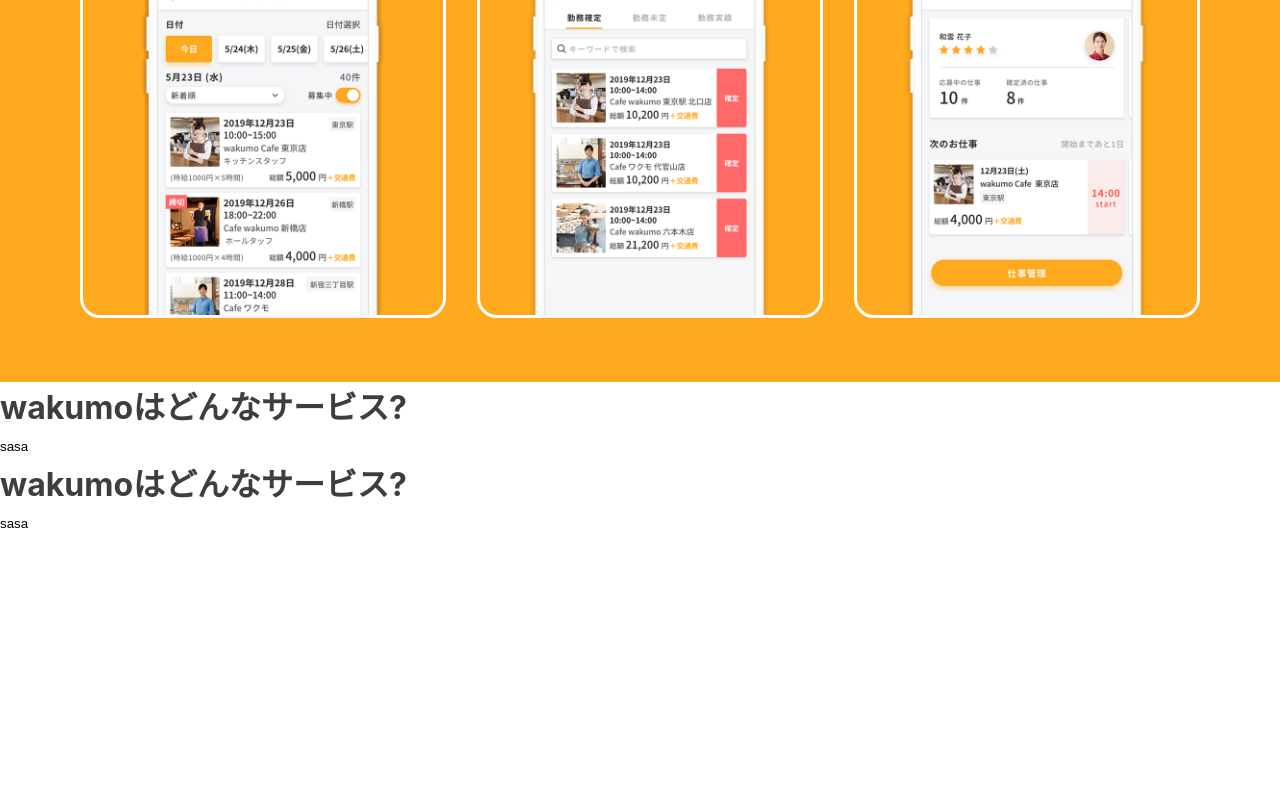
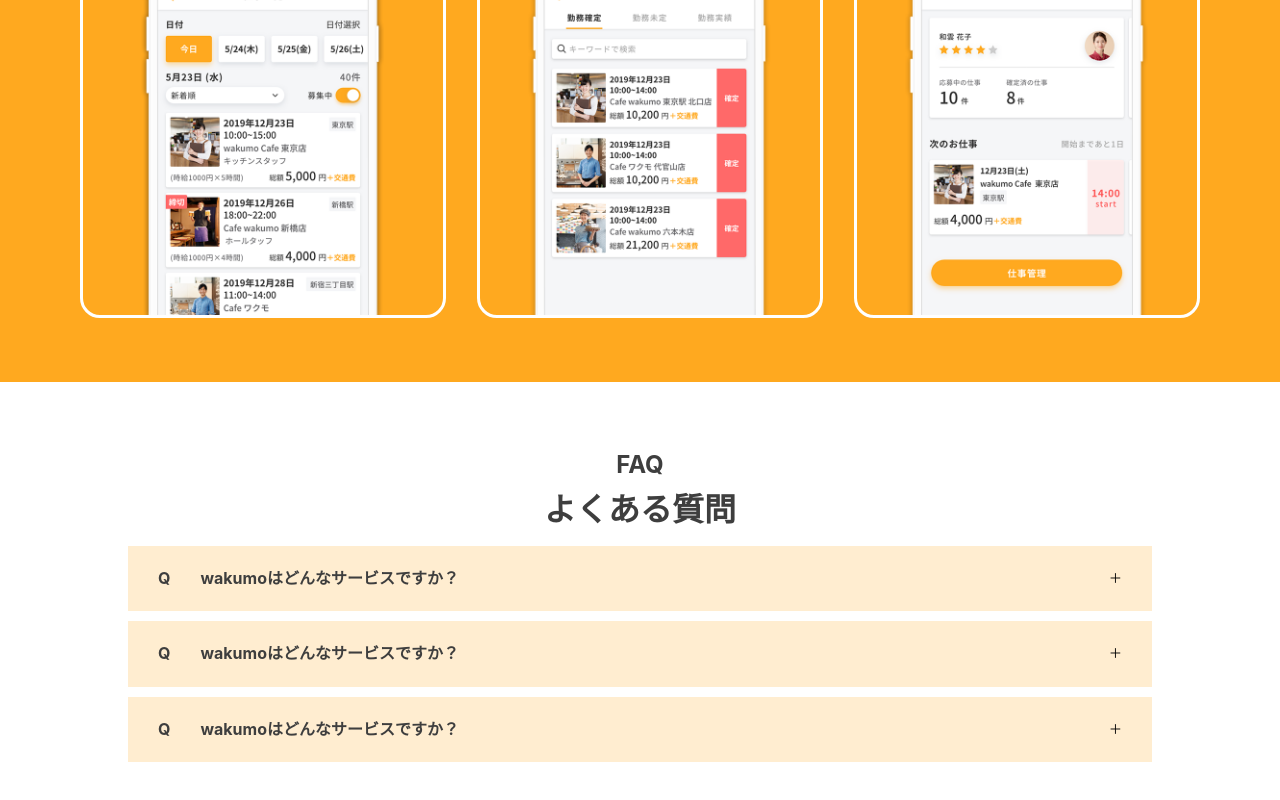
Before and after one commit to kotobuki562/wakumo, a plain HTML site: page index.html in a window 1280 px wide. Shown: the part 2382-3182 px from the top of the page. Before the commit the page ends 2918 px from the top, so only its background shows below. Drawn offline with Linux system fonts and the light colour scheme.

Commit message:
#2コミット

```diff
--- a/index.js
+++ b/JavaScripts/index.js
@@ -2,10 +2,10 @@ function nav() {
   const button = document.getElementById("button");
   button.addEventListener("click", (e) => {
     const A = document.getElementById("A");
-    if (A.getAttribute("style") == "display:block;") {
+    if (A.getAttribute("style") == "display:block; display: flex;") {
       A.removeAttribute("style", "display:block;");
     } else {
-      A.setAttribute("style", "display:block;");
+      A.setAttribute("style", "display:block; display: flex;");
     }
     e.preventDefault();
   });
--- a/index.html
+++ b/index.html
@@ -7,7 +7,7 @@
   <link rel="stylesheet" href="reset.css">
   <link rel="stylesheet" href="style.css">
   <link rel="stylesheet" href="background.css">
-  <script src="index.js"></script>
+  <script src="JavaScripts/index.js"></script>
   <!-- <link rel="stylesheet" href="https://maxcdn.bootstrapcdn.com/bootstrap/3.3.7/css/bootstrap.min.css"> -->
   <title>Document</title>
 </head>
@@ -88,13 +88,38 @@
       </div>
     </div>
     <div class="q-and-a">
-      <div class="Q">
-        <h1 id="Q">wakumoはどんなサービス?</h1>
-        <button id="button" type="submit" value="btn">sasa</button>
-        <h1 class="A" id="A">wakumo</h1>
-        <h1 id="Q">wakumoはどんなサービス?</h1>
-        <button id="button" type="submit" value="btn">sasa</button>
-        <h1 class="A" id="A">wakumo</h1>
+      <h2>FAQ</h2>
+      <h1>よくある質問</h1>
+      <div class="cards">
+        <div class="card">
+          <div class="question">
+            <h4 class="question-title"><span>Q</span>wakumoはどんなサービスですか？</h4>
+            <button id="button">＋</button>
+          </div>
+          <div id="A" class="answer">
+            <h4 class="answer-title"><span>A</span>wakumoは「いま働ける仕事」が「見つかる」1日単位の仕事マッチングアプリです！</h4>
+          </div>
+        </div>
+
+        <div class="card">
+          <div class="question">
+            <h4 class="question-title"><span>Q</span>wakumoはどんなサービスですか？</h4>
+            <button id="button">＋</button>
+          </div>
+          <div id="A" class="answer">
+            <h4 class="answer-title"><span>A</span>wakumoは「いま働ける仕事」が「見つかる」1日単位の仕事マッチングアプリです！</h4>
+          </div>
+        </div>
+
+        <div class="card">
+          <div class="question">
+            <h4 class="question-title"><span>Q</span>wakumoはどんなサービスですか？</h4>
+            <button id="button">＋</button>
+          </div>
+          <div id="A" class="answer">
+            <h4 class="answer-title"><span>A</span>wakumoは「いま働ける仕事」が「見つかる」1日単位の仕事マッチングアプリです！</h4>
+          </div>
+        </div>
       </div>
     </div>
   </body>
--- a/style.css
+++ b/style.css
@@ -202,23 +202,35 @@ nav{
   width: 250px;
 }
 
-.A{
-  display: none;
-  animation: bounce 2s ease-in-out infinite;
+.q-and-a{
+  padding: 5% 10%;
   text-align: center;
 }
+.card{
+  margin: 10px 0;
+  padding: 10px 0;
+  background-color: #ffedd0;
+}
+.question{
+  padding: 10px 0;
+  display: flex;
+  justify-content: space-between;
+  align-items: center;
+}
+.question-title span{
+  padding: 0 30px;
+}
+.question button{
+  padding-right: 30px;
+}
+.answer{
+  padding: 10px 0;
+  display: none;
+}
+.answer-title span{
+  padding: 0 30px;
+}
 
-@keyframes bounce {
-  0% {
-    transform: scale(1);
-  }
-  50% {
-    transform: scale(1.5);
-  }
-  100% {
-    transform: scale(1);
-  }
-}
 
 @media (max-width: 1050px){
   .points-text{
```
Also changed, not shown: 1 other file.
